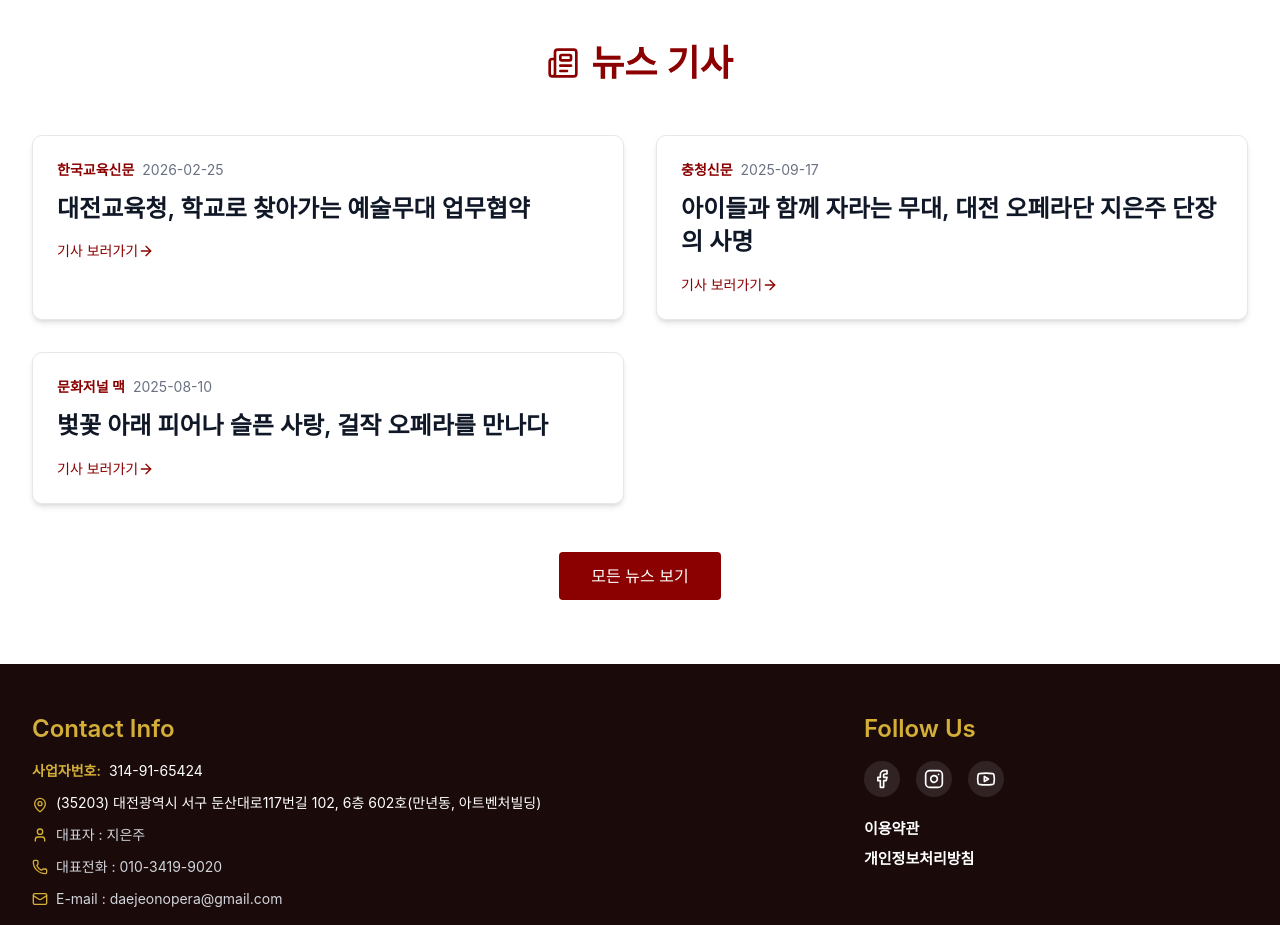
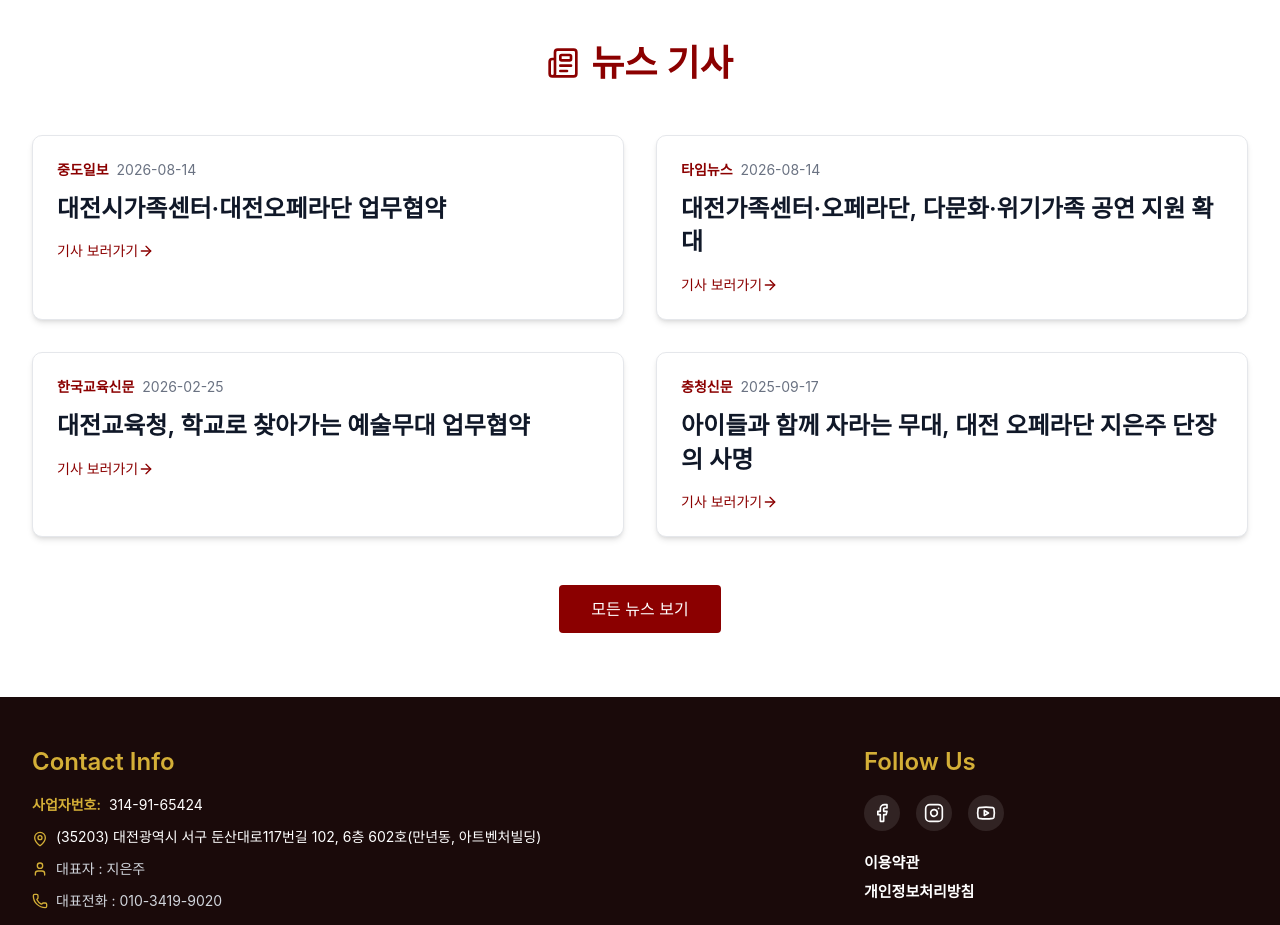
Before and after one commit to ktj0119/ktj0119.github.io, a React (Vite) app: page /#home in a window 1280 px wide. Shown: the part 2100-3025 px from the top of the page. Built offline with nearby package versions, Linux system fonts and the light colour scheme.

Commit message:
Site update

```diff
--- a/src/data/boardData.ts
+++ b/src/data/boardData.ts
@@ -73,20 +73,34 @@ export const notices: NoticeItem[] = [
 export const news: NewsItem[] = [
   {
     no: 1,
+    title: "대전시가족센터·대전오페라단 업무협약",
+    publisher: "중도일보",
+    date: "2026-08-14",
+    url: "https://www.joongdo.co.kr/web/view.php?key=20260817010004602"
+  },
+  {
+    no: 2,
+    title: "대전가족센터·오페라단, 다문화·위기가족 공연 지원 확대",
+    publisher: "타임뉴스",
+    date: "2026-08-14",
+    url: "https://www.timenews.co.kr/article/1702598"
+  },
+  {
+    no: 3,
     title: "대전교육청, 학교로 찾아가는 예술무대 업무협약",
     publisher: "한국교육신문",
     date: "2026-02-25",
     url: "https://www.hangyo.com/news/article.html?no=106857"
   },
   {
-    no: 2,
+    no: 4,
     title: "아이들과 함께 자라는 무대, 대전 오페라단 지은주 단장의 사명",
     publisher: "충청신문",
     date: "2025-09-17",
     url: "https://www.dailycc.net/news/articleView.html?idxno=849826"
   },
   {
-    no: 3,
+    no: 5,
     title: "벛꽃 아래 피어나 슬픈 사랑, 걸작 오페라를 만나다",
     publisher: "문화저널 맥",
     date: "2025-08-10",
```
